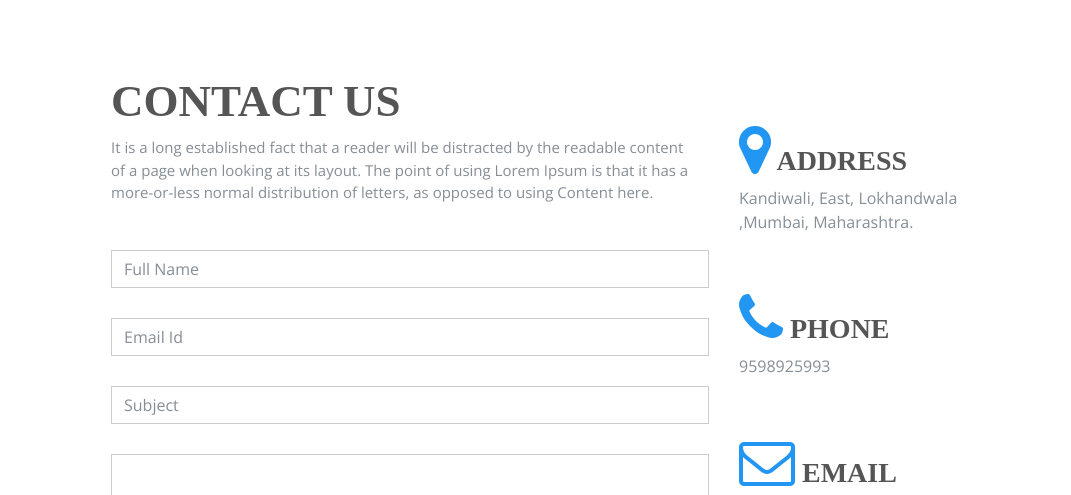
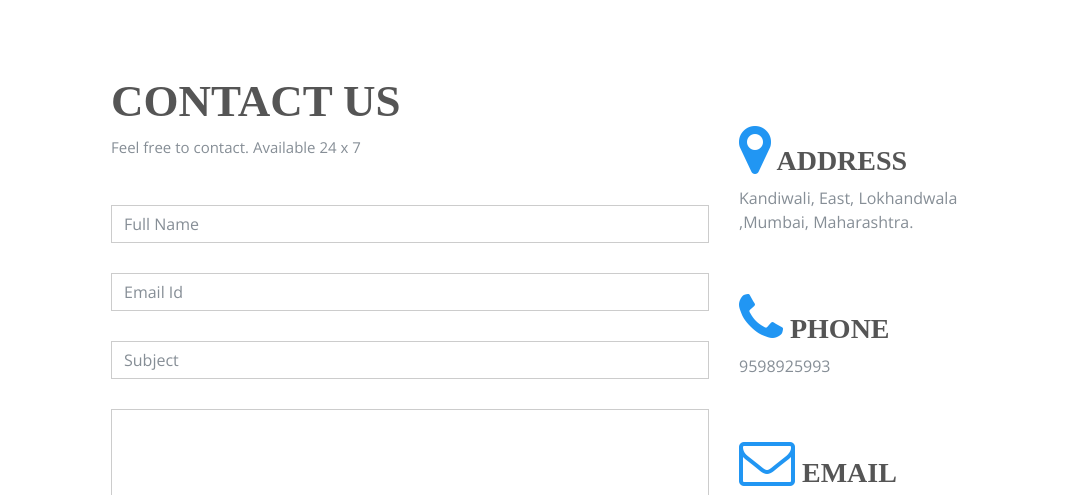
Before and after one commit to ShailProfile/Shail18.github.io, a plain HTML site: page index.html in a window 1280 px wide. Shown: the part 4760-5255 px from the top of the page, without its empty margins (209-1280 px from the left). Drawn offline with nearby package versions, Linux system fonts and the light colour scheme; a web font is replaced by a local one.

Commit message:
Update index.html

```diff
--- a/index.html
+++ b/index.html
@@ -403,7 +403,7 @@ IBM Cloud provides a full-stack, public cloud platform with various products in
               <div class="contact-cont">
                 <h3>CONTACT Us</h3>
                 <div class="heading-border-light"></div>
-                <p>It is a long established fact that a reader will be distracted by the readable content of a page when looking at its layout. The point of using Lorem Ipsum is that it has a more-or-less normal distribution of letters, as opposed to using Content here.</p>
+                <p>Feel free to contact. Available 24 x 7</p>
               </div>
               <div class="row con-form">
                 <div class="col-md-12">
```
